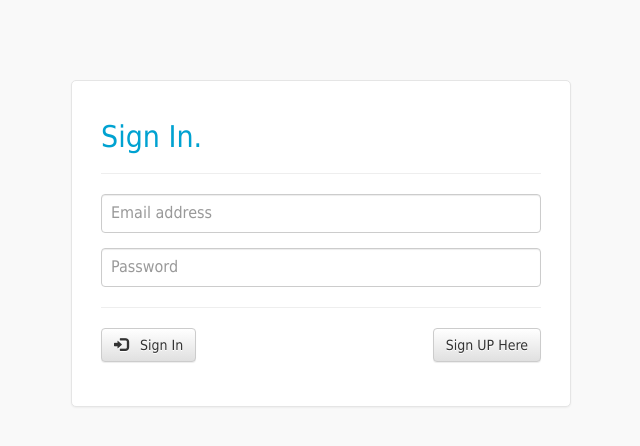
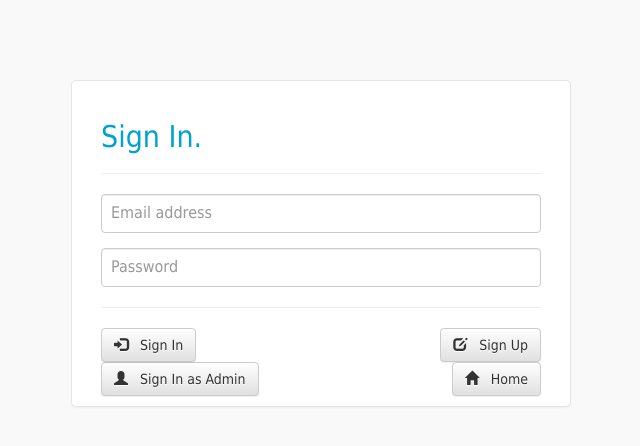
Before and after one commit to r-i-nahian/AgriDoc, a PHP site: page /user/index.php in a window 1280 px wide. Shown: the top 446 px of the page, without its empty margins (319-959 px from the left). Run offline with PHP 8.4, Linux system fonts and the light colour scheme.

Commit message:
changes in sign in pages

```diff
--- a/admin/dbconnect.php
+++ b/admin/dbconnect.php
@@ -2,7 +2,7 @@
 
 	 $DBhost = "localhost";
 	 $DBuser = "root";
-	 $DBpass = "";
+	 $DBpass = "root";
 	 $DBname = "Agridoc";
 
 	 $DBcon = new MySQLi($DBhost,$DBuser,$DBpass,$DBname);
--- a/user/dbconnect.php
+++ b/user/dbconnect.php
@@ -2,7 +2,7 @@
 
 	 $DBhost = "localhost";
 	 $DBuser = "root";
-	 $DBpass = "";
+	 $DBpass = "root";
 	 $DBname = "Agridoc";
 
 	 $DBcon = new MySQLi($DBhost,$DBuser,$DBpass,$DBname);
--- a/user/index.php
+++ b/user/index.php
@@ -33,6 +33,7 @@ if (isset($_POST['btn-login'])) {
 ?>
     <!DOCTYPE html>
     <html>
+
     <head>
         <meta http-equiv="Content-Type" content="text/html; charset=utf-8" />
         <title>AgriDoc</title>
@@ -40,6 +41,7 @@ if (isset($_POST['btn-login'])) {
         <link href="bootstrap/css/bootstrap-theme.min.css" rel="stylesheet" media="screen">
         <link rel="stylesheet" href="style.css" type="text/css" />
     </head>
+
     <body>
 
         <div class="signin-form">
@@ -49,7 +51,8 @@ if (isset($_POST['btn-login'])) {
 
                 <form class="form-signin" method="post" id="login-form">
 
-        <h2 class="form-signin-heading">Sign In.</h2><hr />
+                    <h2 class="form-signin-heading">Sign In.</h2>
+                    <hr />
 
                     <?php
 		if(isset($msg)){
@@ -69,11 +72,11 @@ if (isset($_POST['btn-login'])) {
                         <hr />
 
                         <div class="form-group">
-            <button type="submit" class="btn btn-default" name="btn-login" id="btn-login">
-    		<span class="glyphicon glyphicon-log-in"></span> &nbsp; Sign In
-			</button>
-
-            <a href="register.php" class="btn btn-default" style="float:right;">Sign UP Here</a>
+                            <button type="submit" class="btn btn-default" name="btn-login" id="btn-login"><span class="glyphicon glyphicon-log-in"></span> &nbsp; Sign In</button>
+                            <a href="register.php" class="btn btn-default" style="float:right;"><span class="glyphicon glyphicon-edit"></span> &nbsp; Sign Up </a>
+                            <br>
+                            <a href="../admin/index.php" class="btn btn-default" style="float:left;"><span class="glyphicon glyphicon-user"></span> &nbsp; Sign In as Admin</a>
+                            <a href="../index.html" class="btn btn-default" style="float:right;"><span class="glyphicon glyphicon-home"></span> &nbsp; Home</a>
 
                         </div>
 
@@ -86,4 +89,5 @@ if (isset($_POST['btn-login'])) {
         </div>
 
     </body>
+
     </html>
--- a/user/upload.php
+++ b/user/upload.php
@@ -13,7 +13,7 @@ if(isset($_POST["submit"])){
         //DB details
         $dbHost = 'localhost';
         $dbUsername = 'root';
-        $dbPassword = '';
+        $dbPassword = 'root';
         $dbName = 'Agridoc';
 
         //Create connection and select DB
--- a/user/view.php
+++ b/user/view.php
@@ -3,7 +3,7 @@ if(!empty($_GET['id'])){
     //DB details
     $dbHost = 'localhost';
     $dbUsername = 'root';
-    $dbPassword = '';
+    $dbPassword = 'root';
     $dbName = 'Agridoc';
 
     //Create connection and select DB
```
Also changed, not shown: Admin/index.php (+5 -5 lines). Lines whose indentation alone changed are shown as unchanged.
